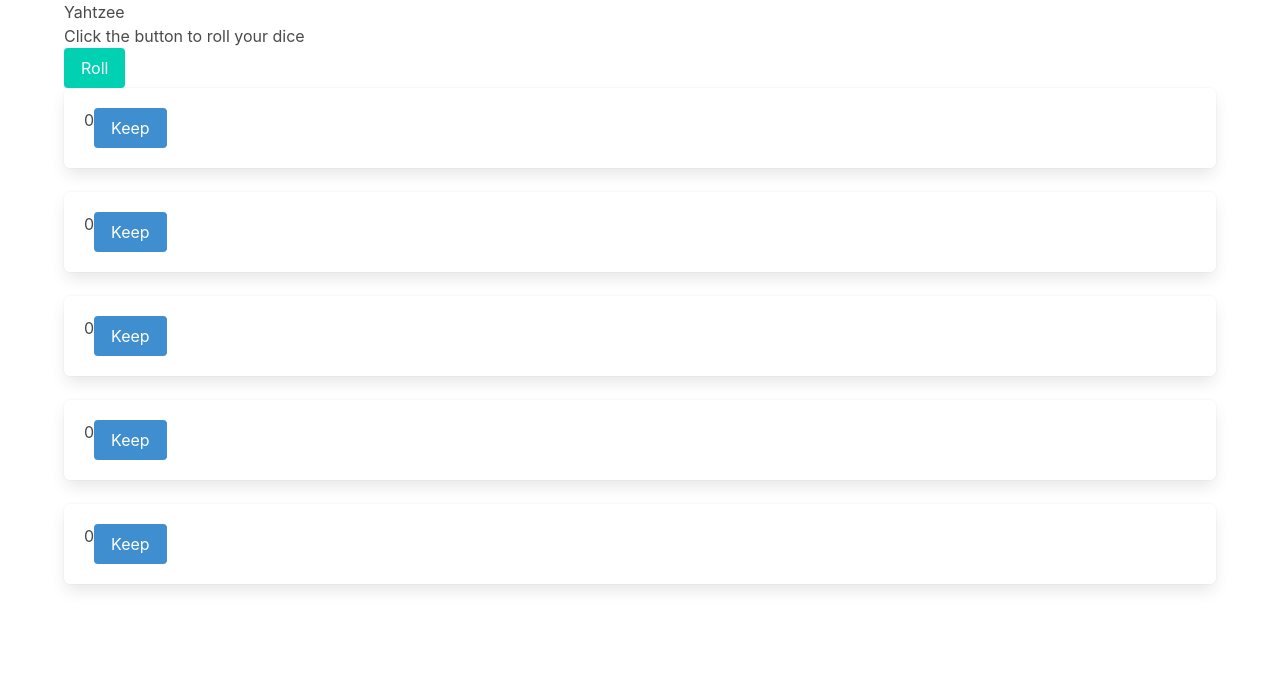
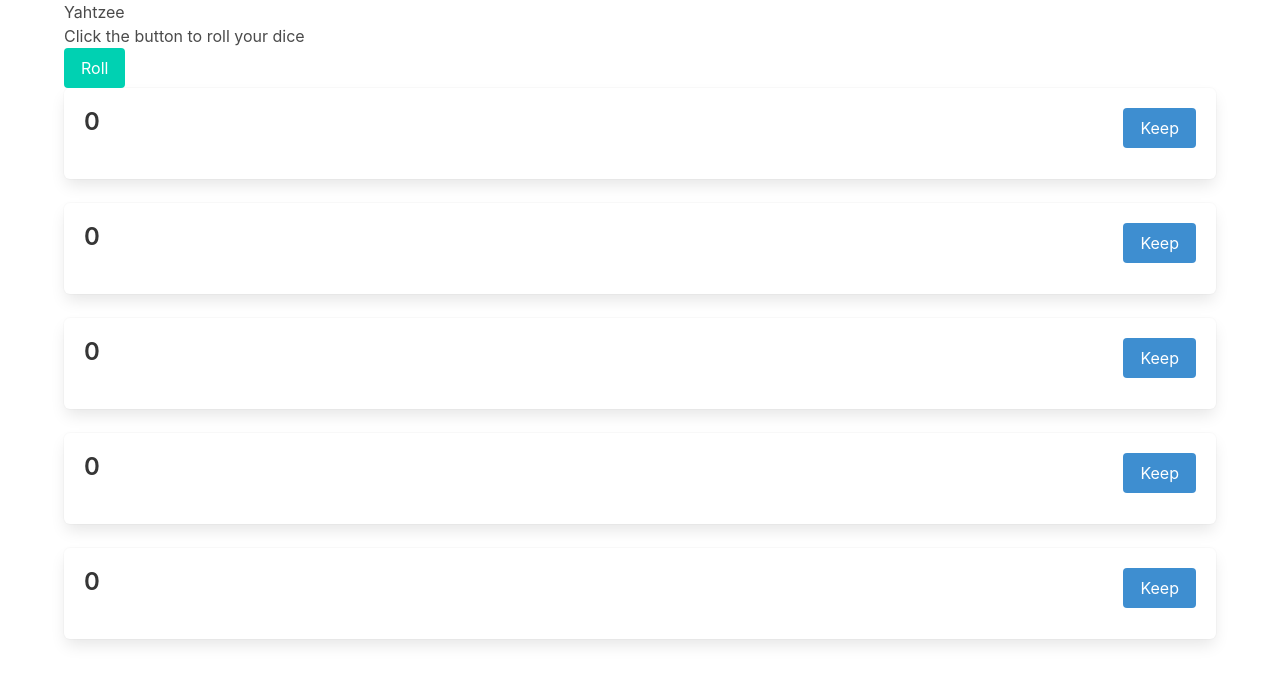
Before and after one commit to joshuaking06/Yahtzee-, a React app: page / in a window 1280 px wide. Built offline with nearby package versions, Linux system fonts and the light colour scheme.

Commit message:
added spacing and ability to keep and put back dice

```diff
--- a/src/components/DiceBox.js
+++ b/src/components/DiceBox.js
@@ -1,8 +1,6 @@
 import React, { useState } from 'react'
 
 const DiceBox = ({ dice, setDice, turnInfo, setTurnInfo }) => {
-	console.log(dice)
-
 	const rollDice = () => {
 		const newDice = dice.map((die) => {
 			if (die.inPlay === false) return die
@@ -31,7 +29,7 @@
 			)}
 			{dice.map((die) => (
 				<div key={die.id} className="box">
-					{die.num}
+					<h4 className="title is-4">{die.num}</h4>
 					{die.inPlay &&
 					turnInfo.timesRolled < 3 && (
 						<button id={die.id} className="button is-info" onClick={keepDice}>
--- a/src/style.scss
+++ b/src/style.scss
@@ -1,3 +1,8 @@
 * {
 	box-sizing: border-box;
 }
+
+.box {
+	display: flex;
+	justify-content: space-between;
+}
```
